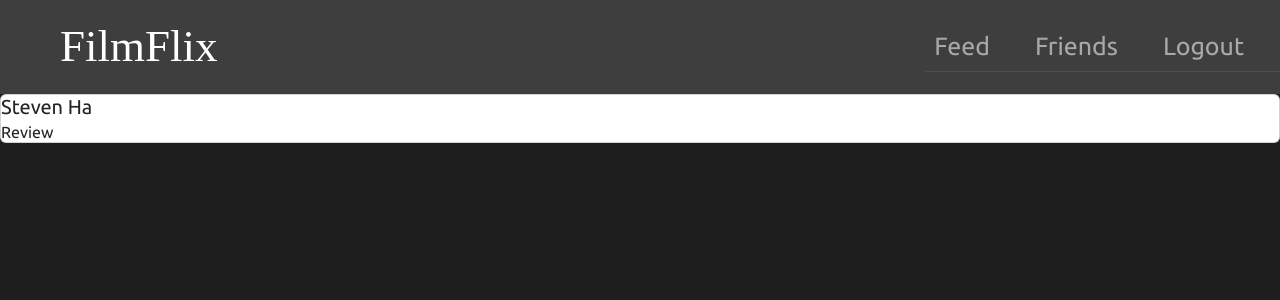
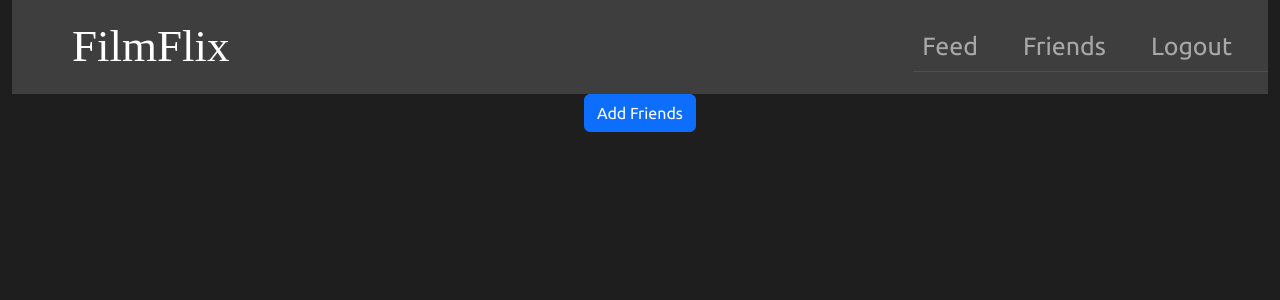
Before and after one commit to tahmid-23/FilmFlix, a React (Vite) app in the folder frontend/: page /friends in a window 1280 px wide. Shown: the top 300 px of the page. Built offline with nearby package versions, Linux system fonts and the light colour scheme; a web font is replaced by a local one.

Commit message:
Update friends.tsx

```diff
--- a/frontend/src/pages/Friends.tsx
+++ b/frontend/src/pages/Friends.tsx
@@ -1,7 +1,7 @@
 import { Container, Row, Col, Button} from 'react-bootstrap';
 import '../main.css';
 import MainNav from '../components/MainNav';
-import FeedBox from '../components/FeedBox';
+import FriendPopup from '../components/FriendPopup';
 
 import {AiOutlineUserAdd} from 'react-icons/ai'
 // Add typing for props when necessary
@@ -10,7 +10,7 @@ export default function Friends({ props }: any) {
     <>
       <Container fluid>
         <MainNav page="Friends"></MainNav>
-        <FeedBox />
+        <FriendPopup />
       </Container>
     </>
   );
```
